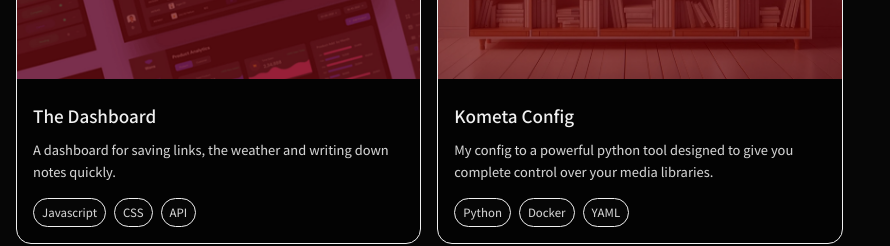
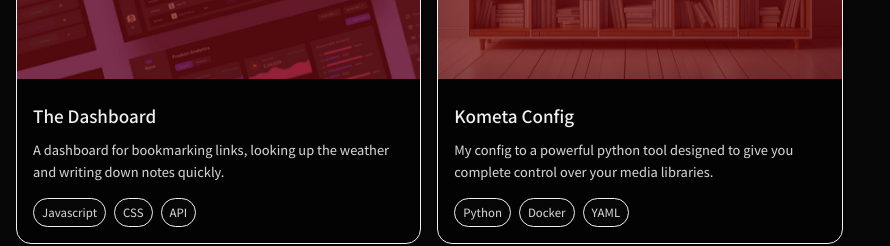
Before and after one commit to jhn322/portfolio-react, a React (Vite) app: page / in a window 1280 px wide. Shown: the part 5220-5466 px from the top of the page, without its empty margins (0-890 px from the left). Built offline with nearby package versions, Linux system fonts and the light colour scheme; a web font is replaced by a local one.

Commit message:
small fixes

```diff
--- a/src/components/Projects.jsx
+++ b/src/components/Projects.jsx
@@ -48,7 +48,7 @@ const Projects = () => {
     {
       title: "The Dashboard",
       description:
-        "A dashboard for saving links, the weather and writing down notes quickly.",
+        "A dashboard for bookmarking links, looking up the weather and writing down notes quickly.",
       imageUrl: project3,
       tags: ["Javascript", "CSS", "API"],
       githubLink: "https://github.com/jhn322/dashboard-frontend",
--- a/src/styles/ScrollUp.css
+++ b/src/styles/ScrollUp.css
@@ -22,7 +22,8 @@
   z-index: 21;
   opacity: 0;
   visibility: hidden;
-  transition: opacity 0.3s ease, visibility 0.3s ease;
+  transition: background-color 0.3s ease, opacity 0.3s ease,
+    visibility 0.3s ease;
 }
 
 .scrollUp.visible {
@@ -31,5 +32,5 @@
 }
 
 .scrollUp:hover {
-  background-color: var(--accent-color);
+  background-color: var(--nav-color);
 }
```
